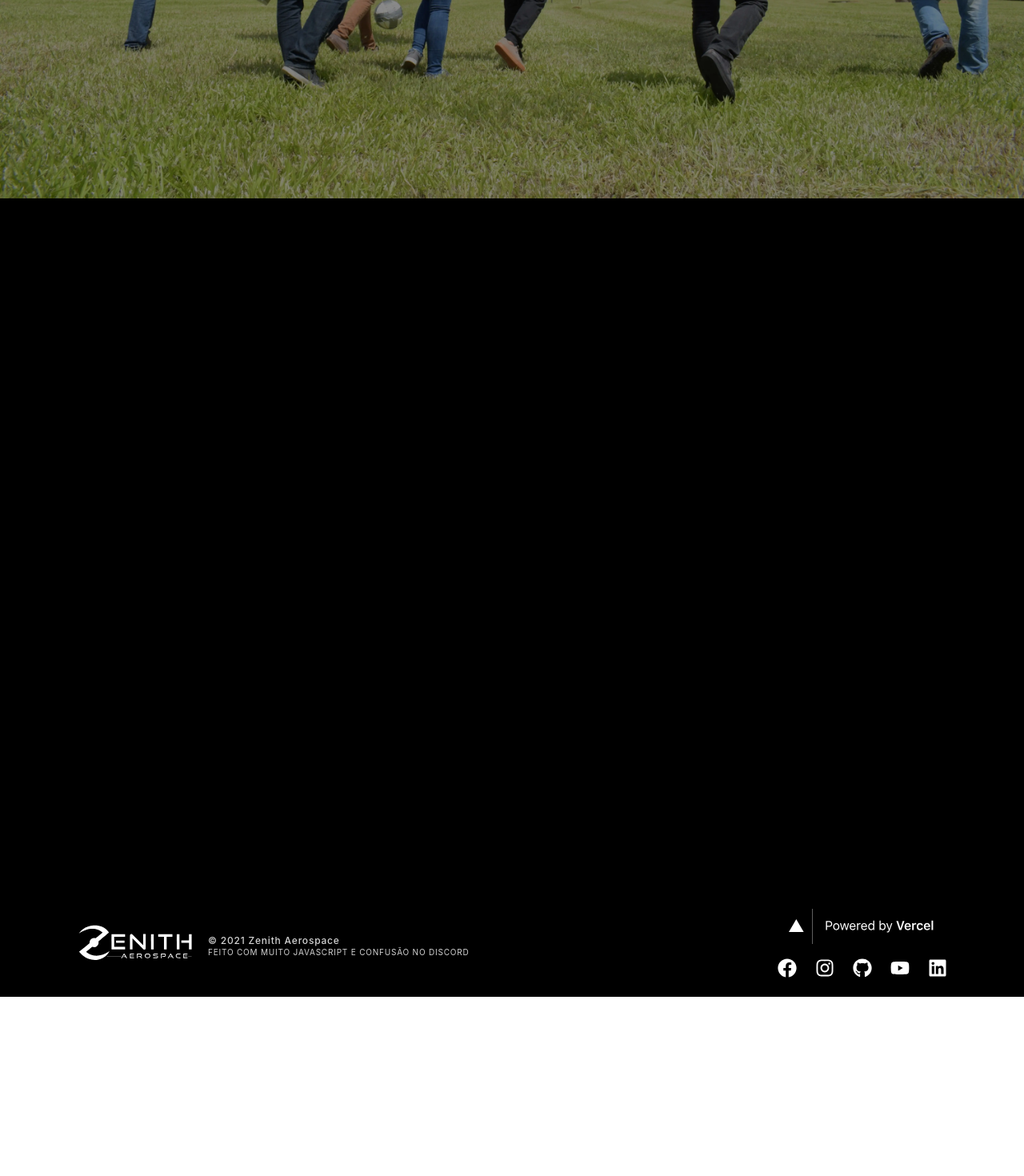
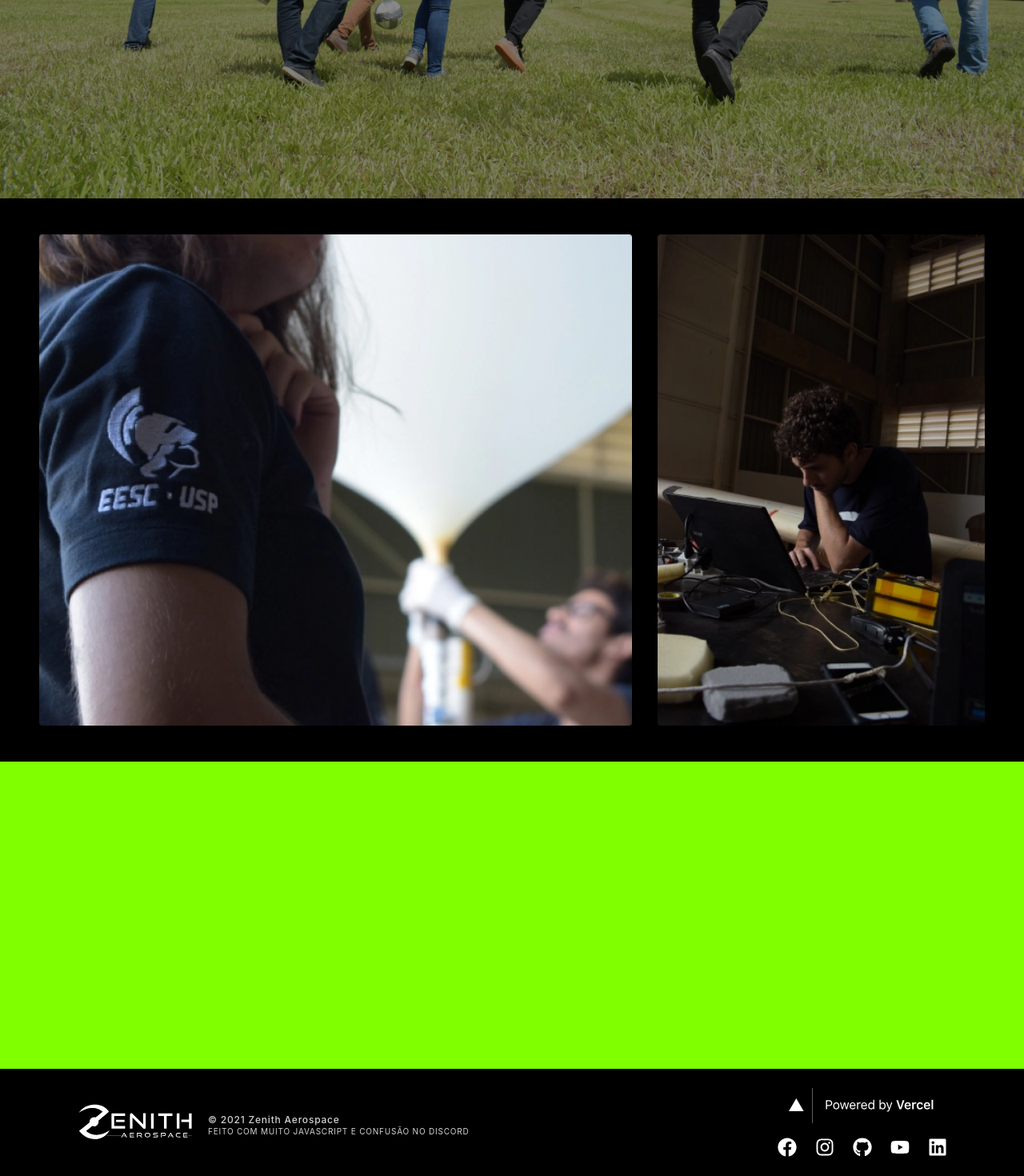
Before and after one commit to zenitheesc/zenith-website, a Next.js app: page /zenith in a window 1280 px wide. Shown: the part 552-2022 px from the top of the page at 80% size. Before the commit the page ends 1798 px from the top, so only its background shows below. Built offline with nearby package versions, Linux system fonts and the light colour scheme.

Commit message:
Images added

```diff
--- a/components/zenith-page-components/ImageComponent.jsx
+++ b/components/zenith-page-components/ImageComponent.jsx
@@ -3,11 +3,12 @@ import styles from '../../styles/ZenithImageComponent.module.css'
 export default function ImageComponent() {
 
     return (
-        <div className={styles.grid}>
-
+      <>
+        <div className={styles.imgSection}>
+            <img id={styles.imgOne} src="/images/Zenith/DSC_01371.webp" alt=""/>
+            <img id={styles.imgTwo} src="/images/Zenith/DSC_00911.webp" alt=""/>
         </div>
+        <div className={styles.test}></div>
+        </>
     );
   }
-
-  /*<img src="/images/Zenith/DSC_01371.webp" alt=""/>
-    <img src="/images/Zenith/DSC_00911.webp" alt=""/>*/
--- a/styles/ZenithImageComponent.module.css
+++ b/styles/ZenithImageComponent.module.css
@@ -1,16 +1,31 @@
-.grid{
+.imgSection{
     background-color: black;
+    height: 55vw;
+    display: flex;
     align-items: center;
-    display: grid;
-    grid-template-columns: 80vw 50vw;
-    grid-template-rows: 800px;
     justify-items: center;
-    padding: 2em;
+    justify-content: center;
 }
 
-.grid > *{
-    display: flex;
-    align-items: center;
-    justify-content: center;
+.imgSection > *{
+    height: 48vw;
     border-radius: 3px;
 }
+
+#imgOne{
+    padding-right: 1em;
+    padding-left: 2em;
+}
+
+#imgTwo{
+    padding-right: 2em;
+    padding-left: 1em;
+}
+.test{
+    background-color: chartreuse;
+    height: 30vw;
+    width: 100%;
+}
+@media screen and (max-width: 768px) {
+
+}
```
Also changed, not shown: public/images/Zenith/DSC_00911.webp, public/images/Zenith/DSC_01371.webp.
